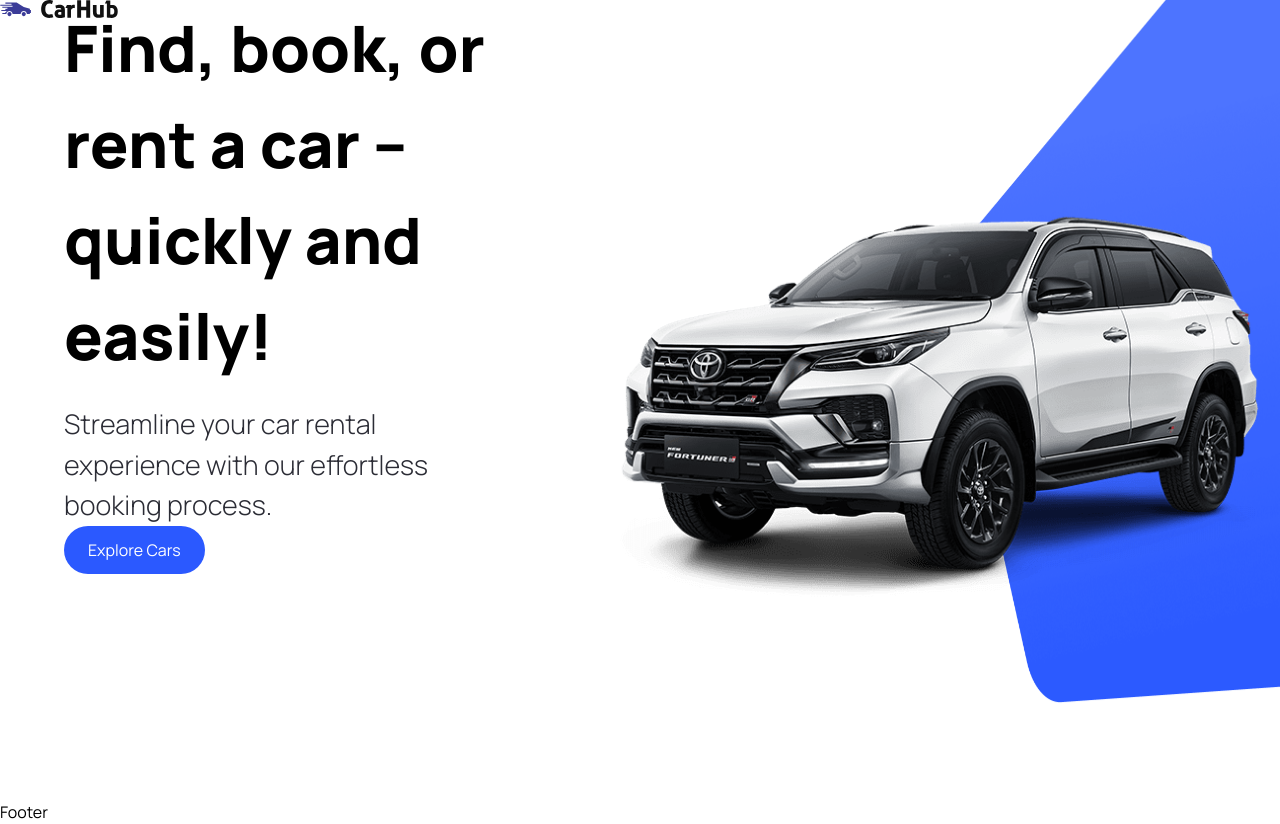
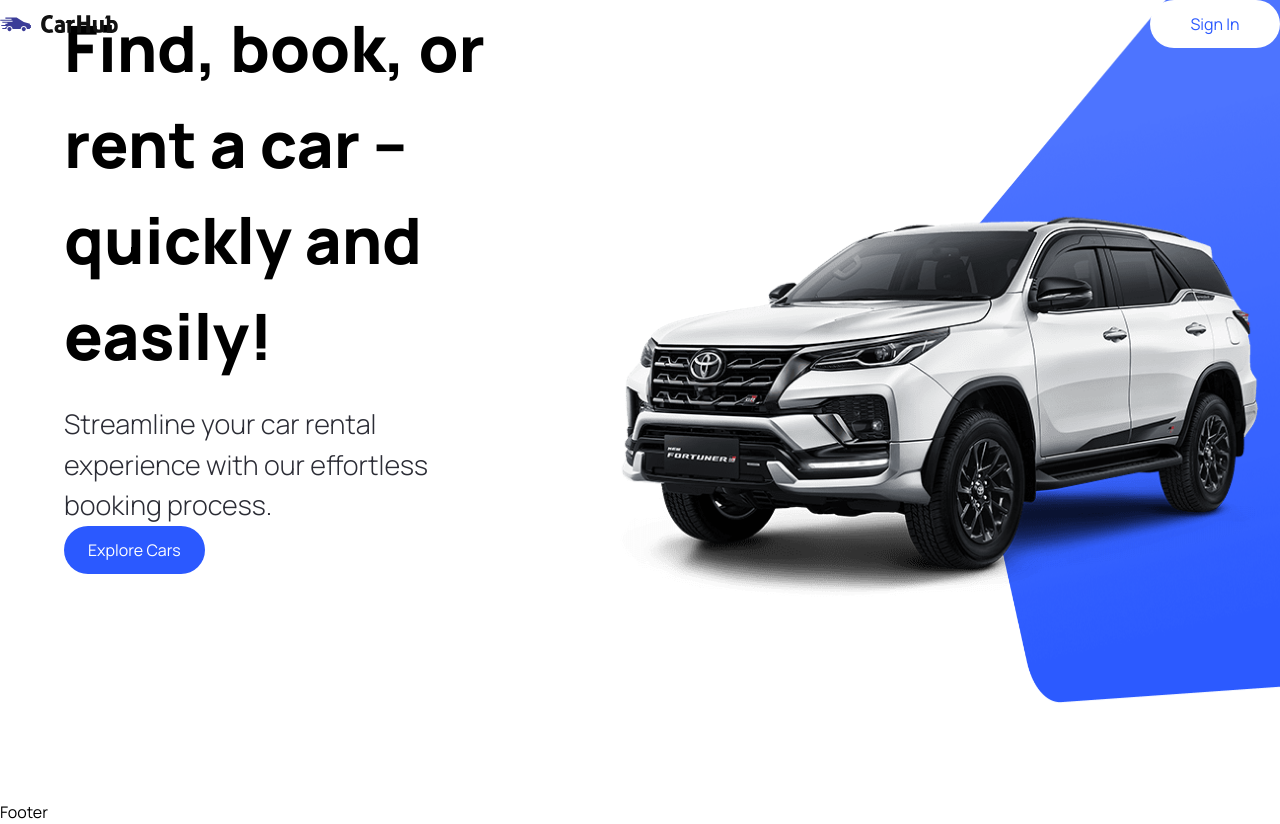
Before and after one commit to Henryoile/Car_Website, a Next.js app: page / in a window 1280 px wide. Built offline with nearby package versions, Linux system fonts and the light colour scheme.

Commit message:
Update CustomButton, Navbar, and type definitions

```diff
--- a/components/CustomButton.tsx
+++ b/components/CustomButton.tsx
@@ -3,11 +3,11 @@
 import Image from "next/image";
 
 import { CustomButtonProps } from "@/types";
-const CustomButton = ({ title, containerStyles, handleClick }: CustomButtonProps) => {
+const CustomButton = ({ title, containerStyles, handleClick, btnType }: CustomButtonProps) => {
   return (
     <button
       disabled={false}
-      type={"button"}
+      type={btnType || "button"}
       className={`custom-btn ${containerStyles}`}
       onClick={handleClick}
     >
--- a/components/Navbar.tsx
+++ b/components/Navbar.tsx
@@ -5,7 +5,7 @@
 
 const Navbar = () => {
   return (
-    <header className="w-full absolute z-10">
+    <header className="w-full absolute z-10 pt-6">
       <nav className="max-w-[1440px] mx-auto flex justify-between items-center sm:px-16 px-6 py-4 bg-transparent">
         <Link href="/" className="flex justify-center items-center">
           <Image
@@ -16,6 +16,12 @@
             className="object-contain"
           />
         </Link>
+
+        <CustomButton
+          title="Sign In"
+          btnType="button"
+          containerStyles="text-primary-blue rounded-full bg-white min-w-[130px]"
+        />
       </nav>
     </header>
   )
--- a/types/index.ts
+++ b/types/index.ts
@@ -4,4 +4,5 @@
     title: string;
     containerStyles?: string;
     handleClick?: MouseEventHandler<HTMLButtonElement>;
+    btnType?: "button" | "submit";
 }
```
